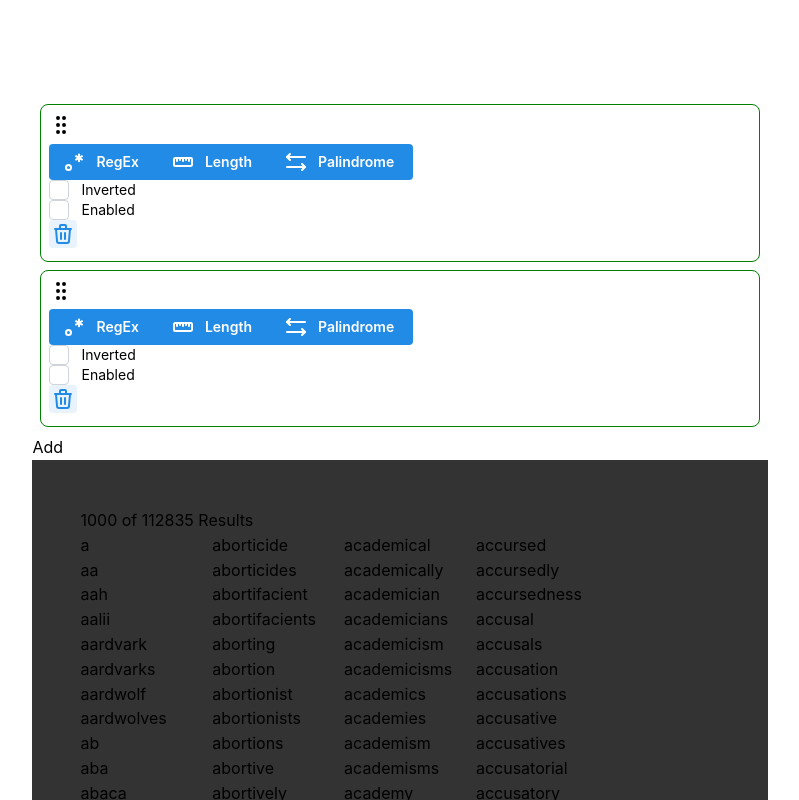
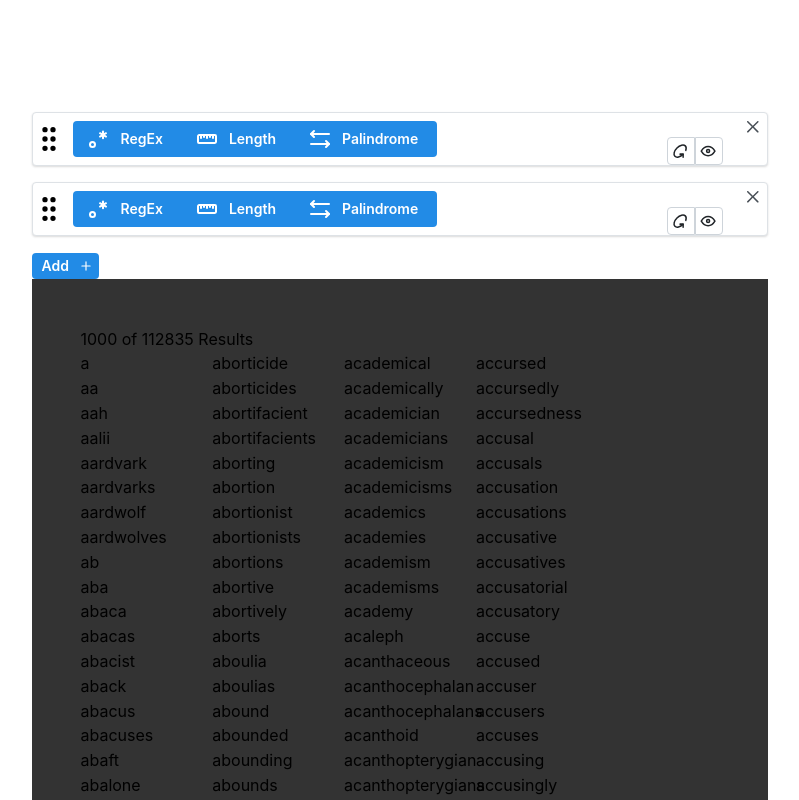
Before and after one commit to grdaneault/regex-dict, a Next.js app: page / in a window 1280 px wide. Both pictures are taken after a click on the button "Add". Shown: the top 800 px of the page, without its empty margins (240-1039 px from the left). Built offline with nearby package versions, Linux system fonts and the light colour scheme.

Commit message:
Styling updates -- still WIP but pausing for drag-n-drop enhancements

```diff
--- a/src/app/components/FilterContainer.tsx
+++ b/src/app/components/FilterContainer.tsx
@@ -1,6 +1,6 @@
 import type {CSSProperties, FC} from 'react'
 import React, {memo, useMemo, useRef, useState} from 'react'
-import {ActionIcon, Checkbox} from '@mantine/core';
+import {ActionIcon, CloseButton, Group, MantineSize, Paper, Tooltip} from '@mantine/core';
 import {useDrag, useDrop} from 'react-dnd'
 import {ItemTypes} from "@/app/components/ItemTypes";
 import {DEFAULT_FILTER, FilterFunc, FilterType} from "@/app/data/model";
@@ -8,12 +8,41 @@ import {RegexFilter} from "@/app/components/filters/RegexFilter";
 import {LengthFilter} from "@/app/components/filters/LengthFilter";
 import {FilterTypeChooser} from "@/app/components/FilterTypeChooser";
 import {PalindromeFilter} from "@/app/components/filters/PalindromeFilter";
-import {IconGripVertical, IconTrash} from "@tabler/icons-react";
+import {IconEye, IconGripVertical, IconRotate360} from "@tabler/icons-react";
+
+const baseContainerStyle: CSSProperties = {
+    marginBottom: "1rem",
+    marginTop: "1rem",
+    display: "flex",
+    flexDirection: "row",
+    gap: "1rem"
+}
 
 const handleStyle: CSSProperties = {
-    display: 'inline-block',
     marginRight: '0.5rem',
     cursor: 'move',
+    width: '1rem',
+    alignSelf: 'center'
+}
+
+const filterStyle: CSSProperties = {
+    flexGrow: 1,
+    padding: "0.5rem 0"
+}
+
+const buttonIconStyle: CSSProperties = {
+    width: '70%',
+    height: '70%'
+}
+
+const buttonContainerStyle: CSSProperties = {
+    // display: 'flex',
+    alignSelf: 'end'
+}
+
+const closeButtonStyle: CSSProperties = {
+    width: 'auto'
+
 }
 
 export interface FilterContainerProps {
@@ -106,29 +135,57 @@ export const FilterContainer: FC<FilterContainerProps> = memo(
         connectDrop(dropRef)
 
         const opacity = isDragging ? 0.5 : 1
-        const containerStyle = useMemo(() => ({opacity}), [opacity])
+        const containerStyle = useMemo(() => ({opacity, ...baseContainerStyle}), [opacity])
+
+        const invertActionText = inverted ? "Un-invert Filter" : "Invert Filter";
+        const enableActionText = enabled ? "Disable Filter" : "Enable Filter";
+        const buttonIconSize = "md" as MantineSize;
+
         return (
-            <div ref={dropRef} style={containerStyle} className={"regex-input"} data-handler-id={handlerId}>
+            <Paper shadow={"xs"} withBorder p={"x1"} style={containerStyle} ref={dropRef} data-handler-id={handlerId}>
                 <div style={handleStyle} ref={dragRef}>
-                    <IconGripVertical ref={dragRef}/>
+                    <IconGripVertical ref={dragRef} size={"2em"}/>
                 </div>
-                <div>
+                <div style={filterStyle}>
                     {type === FilterType.Choose && <FilterTypeChooser id={id} setFilterType={setFilterType}/>}
                     {type === FilterType.RegularExpression && <RegexFilter id={id} setFilter={handleFilterChanged}/>}
                     {type === FilterType.Length && <LengthFilter id={id} setFilter={handleFilterChanged}/>}
                     {type === FilterType.Palindrome && <PalindromeFilter id={id} setFilter={handleFilterChanged}/>}
                 </div>
-                <div>
-                    <Checkbox
-                        label="Inverted"
-                        checked={inverted}
-                        onChange={(e) => handleInvertedChanged(e.target.checked)}/>
-                    <Checkbox
-                        label="Enabled"
-                        checked={enabled}
-                        onChange={(e) => handleEnabledChanged(e.target.checked)}/>
-                    {showRemoveButton && <ActionIcon onClick={removeFilter} variant={"light"}><IconTrash/></ActionIcon>}
-                </div>
-            </div>
+                <Group style={buttonContainerStyle}>
+                    <ActionIcon.Group>
+                        <Tooltip label={invertActionText}>
+                            <ActionIcon
+                                aria-label={invertActionText}
+                                onClick={() => handleInvertedChanged(!inverted)}
+                                variant={inverted ? "filled" : "default"}
+                                size={buttonIconSize}>
+                                <IconRotate360 style={buttonIconStyle}/>
+                            </ActionIcon>
+                        </Tooltip>
+                        <Tooltip label={enableActionText}>
+                            <ActionIcon
+                                aria-label={enableActionText}
+                                onClick={() => handleEnabledChanged(!enabled)}
+                                variant={enabled ? "filled" : "default"}
+                                size={buttonIconSize}>
+                                <IconEye style={buttonIconStyle}/>
+                            </ActionIcon>
+                        </Tooltip>
+                    </ActionIcon.Group>
+                </Group>
+
+                {showRemoveButton &&
+                    <div style={closeButtonStyle}>
+                        <Tooltip label={"Remove Filter"}>
+                            <CloseButton
+                                onClick={removeFilter}
+                                variant={"subtle"}
+                                size={buttonIconSize}>
+                            </CloseButton>
+                        </Tooltip>
+                    </div>}
+
+            </Paper>
         );
     })
--- a/src/app/components/FilterPanel.tsx
+++ b/src/app/components/FilterPanel.tsx
@@ -1,8 +1,9 @@
 import {FC} from 'react'
-import {RegexFilter} from "@/app/components/filters/RegexFilter";
 import {List} from "immutable";
 import {FilterFunc, FilterState, FilterType} from "@/app/data/model";
 import {FilterContainer} from "@/app/components/FilterContainer";
+import {Button} from "@mantine/core";
+import {IconPlus} from "@tabler/icons-react";
 
 export interface FilterPanelProps {
     filterList: List<FilterState>
@@ -30,7 +31,10 @@ export const FilterPanel: FC<FilterPanelProps> = function RegexContainer({filter
                         showRemoveButton={removeEnabled}
                     />
                 ))}
-                <button onClick={addFilter}>Add</button>
+                <Button
+                    onClick={addFilter}
+                    size={"compact-sm"}
+                    rightSection={<IconPlus size={14}/>}>Add</Button>
             </div>
         </>
     );
--- a/src/app/globals.css
+++ b/src/app/globals.css
@@ -39,13 +39,6 @@ div.background {
   z-index: -1;
 }
 
-div.regex-input {
-  border: 1px green solid;
-  border-radius: 0.5em;
-  padding: 0.5em;
-  margin: 0.5em;
-}
-
 input {
   color: black;
 }
```
